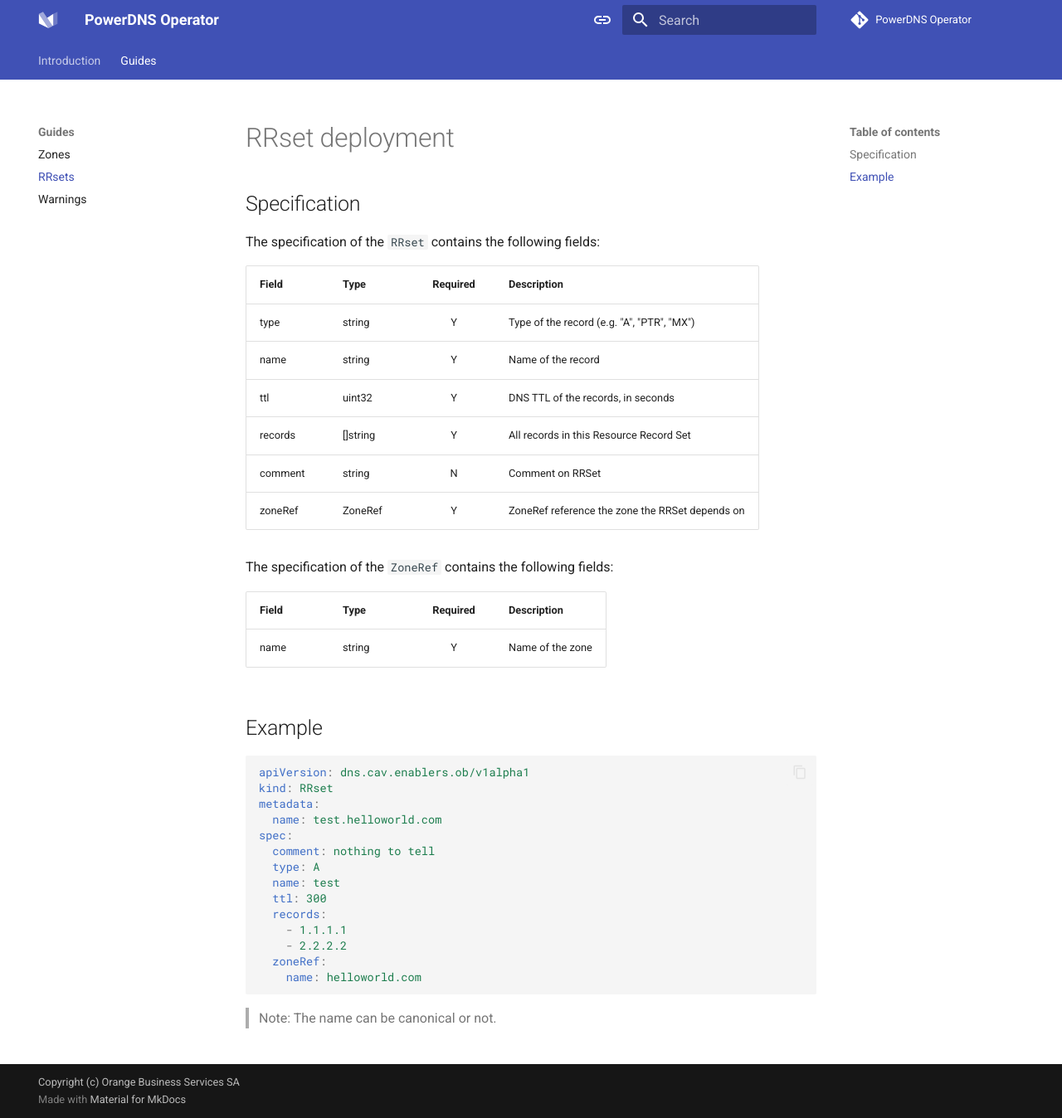
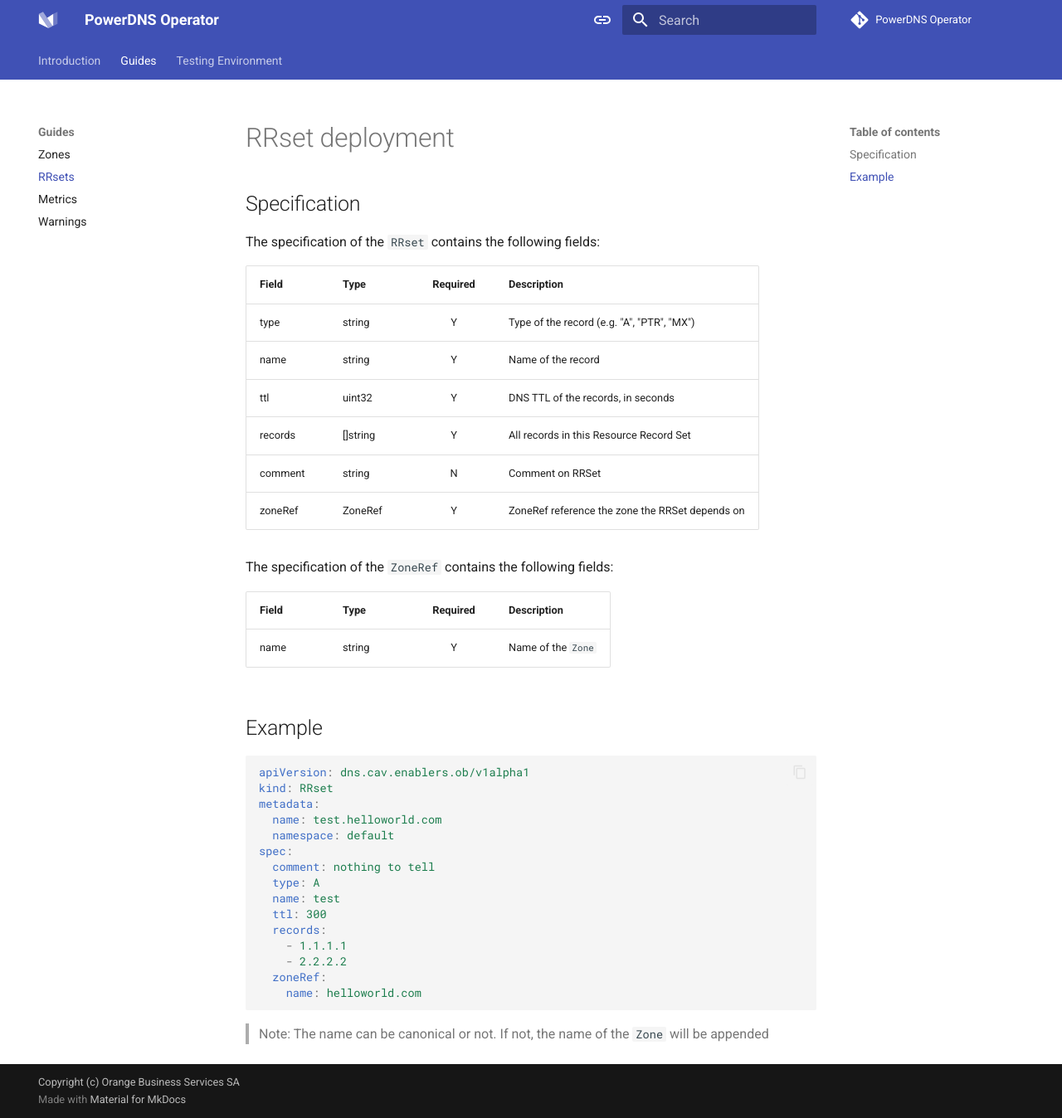
Before and after one commit to Orange-OpenSource/PowerDNS-Operator, an MkDocs documentation site: the page built from docs/guides/rrsets.md, in a window 1280 px wide and 1348 px high. Shown: the whole window at 83% size. Built offline with MkDocs 1.6.1 and Material for MkDocs 9.7.7, drawn with Linux system fonts in a browser that asks for light colours; comment, search, counter and statistics services are not loaded.

Commit message:
doc: complete documentation (metrics,testing) (#112)
Signed-off-by: Anthony TREUILLIER <anthony.treuillier.ext@orange.com>

````diff
--- a/docs/guides/rrsets.md
+++ b/docs/guides/rrsets.md
@@ -17,7 +17,7 @@ The specification of the `ZoneRef` contains the following fields:
 
 | Field | Type | Required | Description |
 | ----- | ---- |:--------:| ----------- |
-| name | string | Y | Name of the zone |
+| name | string | Y | Name of the `Zone` |
 
 ## Example
 
@@ -26,6 +26,7 @@ apiVersion: dns.cav.enablers.ob/v1alpha1
 kind: RRset
 metadata:
   name: test.helloworld.com
+  namespace: default
 spec:
   comment: nothing to tell
   type: A
@@ -38,4 +39,4 @@ spec:
     name: helloworld.com
 ```
 
-> Note: The name can be canonical or not.
+> Note: The name can be canonical or not. If not, the name of the `Zone` will be appended
--- a/mkdocs.yml
+++ b/mkdocs.yml
@@ -44,6 +44,8 @@ markdown_extensions:
   - pymdownx.highlight
   - pymdownx.superfences
   - admonition
+  - toc:
+      permalink: ⚓
   - pymdownx.snippets:
       base_path: docs/snippets
 nav:
@@ -56,4 +58,8 @@ nav:
   - Guides:
       - Zones: guides/zones.md
       - RRsets: guides/rrsets.md
+      - Metrics: guides/metrics.md
       - Warnings: guides/warnings.md
+  - Testing Environment:
+      - K3D: testing_environment/k3d.md
+      - PowerDNS: testing_environment/powerdns.md
````
Also changed, not shown: docs/guides/metrics.md (added, +14 -0 lines), docs/guides/warnings.md (+2 -2 lines), docs/introduction/getting-started.md (+1 -1 lines), docs/snippet-example.md (deleted, +0 -6 lines), docs/testing_environment/k3d.md (added, +45 -0 lines), docs/testing_environment/powerdns.md (added, +3 -0 lines).
